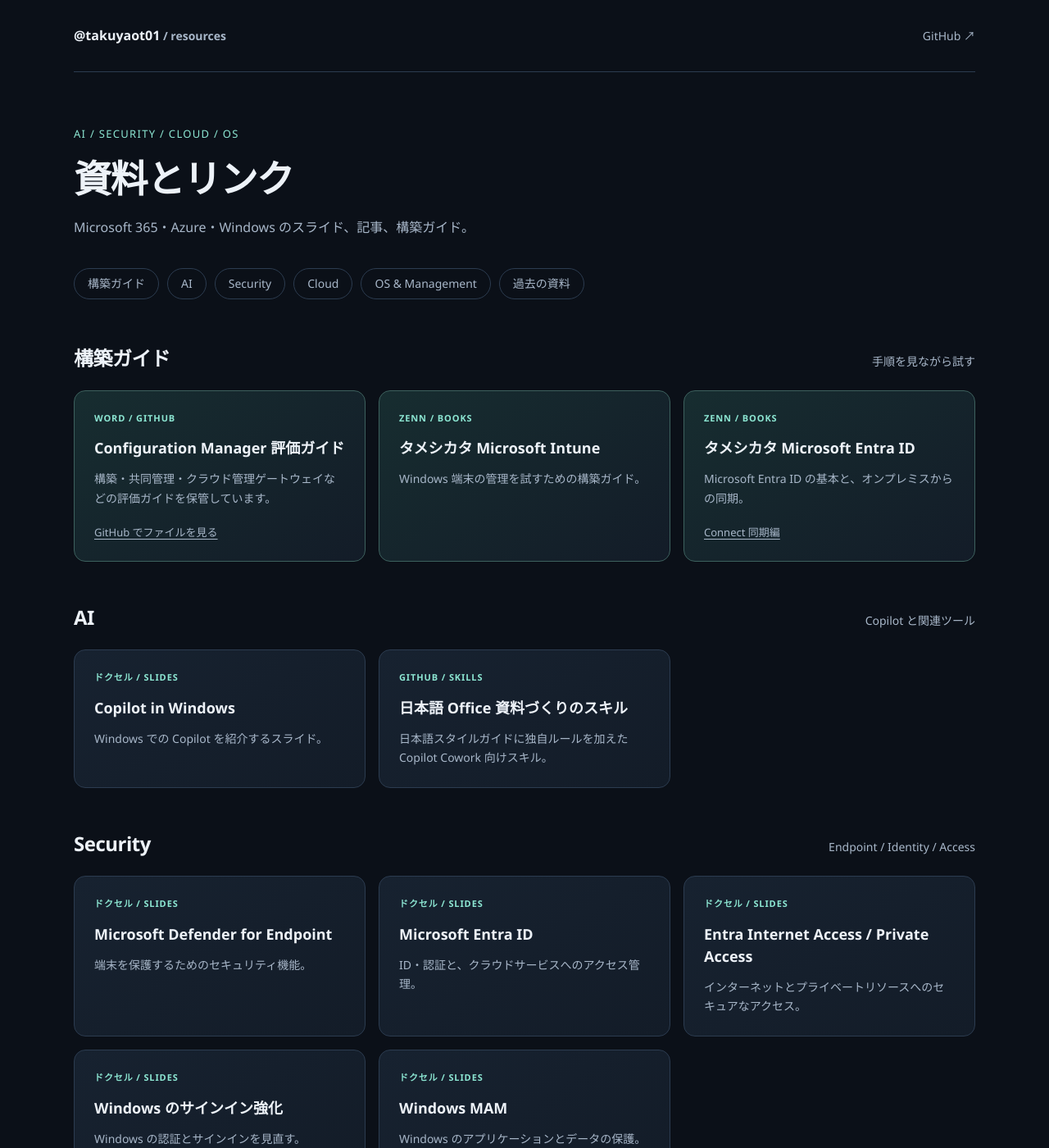
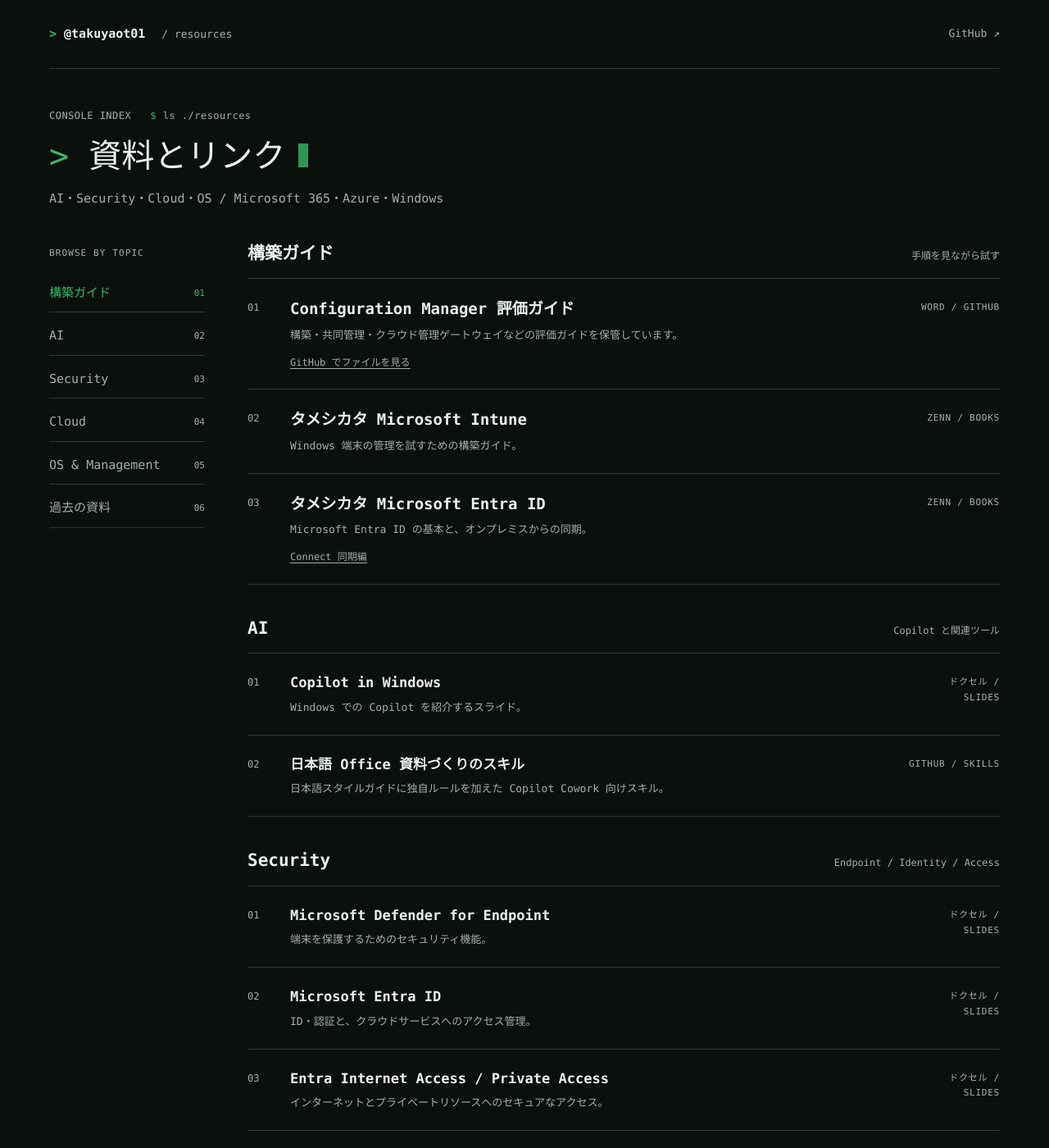
Before and after one commit to takuyaot01/takuyaot01.github.io, a Jekyll site: the page built from index.md, in a window 1280 px wide and 1400 px high. Shown: the whole window at 82% size. Built offline with Jekyll 4.4.1, drawn with Linux system fonts in a browser that asks for light colours; some of the changed text lies outside the part shown.

Commit message:
Apply the approved white console catalog design
Co-authored-by: Copilot <223556219+Copilot@users.noreply.github.com>

```diff
--- a/_layouts/home.html
+++ b/_layouts/home.html
@@ -10,14 +10,15 @@
 </head>
 <body>
   <a class="skip-link" href="#main">本文へスキップ</a>
-  <header class="site-header shell">
-    <a class="site-name" href="{{ '/' | relative_url }}">@takuyaot01<span> / resources</span></a>
-    <a class="github-link" href="https://github.com/takuyaot01">GitHub <span aria-hidden="true">&#8599;</span></a>
+  <div class="wrap">
+    <header class="topbar">
+      <a class="brand" href="{{ '/' | relative_url }}">@takuyaot01<span> / resources</span></a>
+      <nav class="toplinks" aria-label="上部リンク">
+        <a href="https://github.com/takuyaot01">GitHub <span aria-hidden="true">&#8599;</span></a>
+      </nav>
     </header>
-  <main id="main" class="shell">
     {{ content }}
-  </main>
-  <footer class="site-footer shell">
+    <footer class="footer">
       <p>takuyaot01 <span aria-hidden="true">&middot;</span> Microsoft 365 / Azure / Windows</p>
       <nav aria-label="プロフィール">
         <a href="https://x.com/takuyaot01">X</a>
@@ -27,5 +28,6 @@
         <a href="https://www.slideshare.net/takuyaot/presentations">SlideShare</a>
       </nav>
     </footer>
+  </div>
 </body>
 </html>
--- a/assets/css/home.css
+++ b/assets/css/home.css
@@ -1,29 +1,38 @@
 :root {
   color-scheme: dark;
-  --background: #0b1018;
-  --surface: #131c28;
-  --border: #2c3c50;
-  --text: #edf2f8;
-  --muted: #a8b7c9;
-  --accent: #8ce6d2;
+  --bg: #0b100d;
+  --line: #2e3932;
+  --text: #edf1ee;
+  --muted: #a4afa8;
+  --accent: #36b969;
 }
 
 * { box-sizing: border-box; }
 html { scroll-padding-top: 24px; }
 body {
   margin: 0;
-  background: var(--background);
+  background: var(--bg);
   color: var(--text);
-  font: 16px/1.7 "Segoe UI", "Hiragino Kaku Gothic ProN", Meiryo, sans-serif;
+  font: 15px/1.7 "Cascadia Mono", Consolas, "BIZ UDGothic", "MS Gothic", monospace;
 }
 a { color: inherit; text-decoration: none; }
-a:hover { color: var(--accent); }
-a:focus-visible, summary:focus-visible {
-  outline: 2px solid var(--accent);
-  outline-offset: 5px;
-  border-radius: 3px;
+a:hover { color: #82e6a4; }
+a:focus-visible, summary:focus-visible { outline: 2px solid var(--accent); outline-offset: 5px; }
+h1, h2, h3, p { margin: 0; }
+h1 { font-size: clamp(28px, 4vw, 40px); line-height: 1.3; font-weight: 500; }
+h1::after {
+  content: "";
+  display: inline-block;
+  width: .3em;
+  height: .72em;
+  margin-left: .4em;
+  background: var(--accent);
+  vertical-align: baseline;
+  opacity: .8;
 }
-.shell { width: min(1100px, calc(100% - 48px)); margin-inline: auto; }
+h2 { font-size: 21px; font-weight: 600; }
+h3 { font-size: 17px; line-height: 1.55; }
+.wrap { width: min(1160px, calc(100% - 64px)); margin-inline: auto; }
 .skip-link {
   position: absolute;
   left: 24px;
@@ -31,105 +40,66 @@ a:focus-visible, summary:focus-visible {
   z-index: 1;
   padding: 8px 16px;
   background: var(--accent);
-  color: var(--background);
+  color: var(--bg);
 }
-.skip-link:focus { top: 12px; color: var(--background); }
-.site-header {
-  display: flex;
-  align-items: center;
-  justify-content: space-between;
-  gap: 16px;
-  min-height: 88px;
-  border-bottom: 1px solid var(--border);
+.skip-link:focus { top: 12px; color: var(--bg); }
+.topbar { display: flex; justify-content: space-between; align-items: center; gap: 20px; min-height: 84px; border-bottom: 1px solid var(--line); }
+.brand { font-weight: 600; }
+.brand::before { content: "> "; color: var(--accent); }
+.brand span { color: var(--muted); font-size: 13px; font-weight: 400; margin-left: 12px; }
+.toplinks { display: flex; flex-wrap: wrap; gap: 24px; font-size: 13px; color: var(--muted); }
+.kicker { color: var(--muted); font: 12px/1.5 Consolas, monospace; letter-spacing: .04em; }
+.prompt { color: var(--accent); }
+.intro { padding: 48px 0 36px; }
+.intro h1 { margin: 14px 0; }
+.intro > p:last-child, .description { color: var(--muted); }
+.label { color: var(--muted); font-size: 11px; text-transform: uppercase; letter-spacing: .07em; }
+.related { margin-top: 12px; font-size: 12px; color: var(--muted); }
+.related a { text-decoration: underline; text-underline-offset: 3px; }
+.catalog-layout { display: grid; grid-template-columns: 190px minmax(0, 1fr); gap: 52px; }
+.side { align-self: start; position: sticky; top: 24px; padding-top: 10px; }
+.side-title { color: var(--muted); font: 11px Consolas, monospace; letter-spacing: .1em; margin-bottom: 20px; }
+.side nav { display: grid; gap: 6px; }
+.side a { display: flex; justify-content: space-between; gap: 12px; padding: 10px 0; color: var(--muted); border-bottom: 1px solid var(--line); }
+.side a:first-child { color: var(--accent); }
+.side .number { font: 11px Consolas, monospace; align-self: center; }
+.collection { margin-bottom: 36px; }
+.section-head { display: flex; align-items: baseline; justify-content: space-between; gap: 16px; padding: 0 0 12px; border-bottom: 1px solid var(--line); }
+.section-head p { color: var(--muted); font-size: 12px; }
+.item { display: grid; grid-template-columns: 36px minmax(0, 1fr) 112px; gap: 16px; padding: 22px 0; border-bottom: 1px solid var(--line); }
+.item:hover { background: #0b1b11; }
+.item-number { color: var(--muted); font: 12px Consolas, monospace; padding-top: 6px; }
+.item .label { text-align: right; padding-top: 4px; }
+.item h3 { margin-bottom: 6px; }
+.item .description { font-size: 13px; }
+.collection:first-child .item h3 { font-size: 19px; }
+.archive { margin: 40px 0 0; }
+.archive h2 { margin-bottom: 8px; }
+.archive-intro { color: var(--muted); font-size: 13px; margin-bottom: 16px; }
+.archive details { border-top: 1px solid var(--line); }
+.archive summary { padding: 16px 0; cursor: pointer; }
+.archive ul { padding-left: 22px; margin: 0 0 24px; }
+.archive li { margin: 10px 0; color: var(--muted); font-size: 13px; }
+.archive a { text-decoration: underline; text-underline-offset: 3px; }
+.footer { display: flex; justify-content: space-between; flex-wrap: wrap; gap: 16px; border-top: 1px solid var(--line); margin-top: 40px; padding: 24px 0 32px; color: var(--muted); font-size: 12px; }
+.footer nav { display: flex; flex-wrap: wrap; gap: 20px; }
+@media (max-width: 700px) {
+  .wrap { width: calc(100% - 32px); }
+  .topbar { min-height: 72px; }
+  .brand span { display: none; }
+  .toplinks { gap: 16px; }
+  .intro { padding-top: 32px; }
+  .catalog-layout { grid-template-columns: 1fr; gap: 24px; }
+  .side { position: static; padding: 0; }
+  .side-title { display: none; }
+  .side nav { display: flex; flex-wrap: wrap; gap: 6px 20px; }
+  .side a { padding: 6px 0; border: 0; font-size: 13px; }
+  .side .number { display: none; }
+  .item { grid-template-columns: 24px minmax(0, 1fr); gap: 12px; }
+  .item .label { grid-column: 2; text-align: left; padding: 0; }
+  .section-head { align-items: start; }
+  .section-head p { display: none; }
 }
-.site-name { font-weight: 600; }
-.site-name span, .github-link { color: var(--muted); font-size: 14px; }
-.hero { padding: 64px 0 36px; }
-.eyebrow { margin: 0 0 14px; color: var(--accent); font-size: 13px; letter-spacing: .1em; }
-h1 { margin: 0 0 16px; font-size: clamp(30px, 5vw, 46px); line-height: 1.3; letter-spacing: -.03em; }
-.hero p:last-child { margin: 0; color: var(--muted); }
-.category-nav {
-  display: flex;
-  flex-wrap: wrap;
-  gap: 10px;
-  margin-bottom: 52px;
+@media (prefers-reduced-motion: no-preference) {
+  a { transition: color .15s ease; }
 }
-.category-nav a {
-  padding: 6px 16px;
-  border: 1px solid var(--border);
-  border-radius: 24px;
-  color: var(--muted);
-  font-size: 14px;
-}
-.category-nav a:hover { border-color: var(--accent); color: var(--accent); }
-.collection { margin-bottom: 48px; }
-.section-heading {
-  display: flex;
-  justify-content: space-between;
-  align-items: baseline;
-  gap: 16px;
-  margin-bottom: 18px;
-}
-h2 { margin: 0; font-size: 24px; font-weight: 600; letter-spacing: -.02em; }
-.section-heading p { margin: 0; color: var(--muted); font-size: 14px; }
-.cards { display: grid; grid-template-columns: repeat(3, minmax(0, 1fr)); gap: 16px; }
-.card {
-  display: flex;
-  flex-direction: column;
-  min-width: 0;
-  padding: 24px;
-  border: 1px solid var(--border);
-  border-radius: 14px;
-  background: linear-gradient(145deg, #172230, var(--surface));
-}
-.card:focus-within { border-color: var(--accent); }
-.card .label {
-  align-self: flex-start;
-  margin: 0 0 14px;
-  color: var(--accent);
-  font-size: 11px;
-  font-weight: 600;
-  letter-spacing: .08em;
-  text-transform: uppercase;
-}
-.card h3 { margin: 0 0 12px; font-size: 18px; line-height: 1.5; }
-.card h3 a { display: inline-block; overflow-wrap: anywhere; }
-.card p { margin: 0; color: var(--muted); font-size: 14px; }
-.card .related { margin-top: auto; padding-top: 18px; font-size: 13px; }
-.related a, .archive a { text-decoration: underline; text-underline-offset: 3px; }
-.guide-card { border-color: #3d615e; background: linear-gradient(145deg, #172d30, var(--surface)); }
-.archive { padding-top: 12px; }
-.archive-intro { margin: 12px 0 22px; color: var(--muted); font-size: 14px; }
-.archive details { border-top: 1px solid var(--border); }
-.archive details:last-child { border-bottom: 1px solid var(--border); }
-.archive summary { padding: 18px 4px; cursor: pointer; font-weight: 600; }
-.archive summary:hover { color: var(--accent); }
-.archive ul { margin: 0 0 24px; padding-left: 28px; }
-.archive li { margin: 12px 0; padding-left: 4px; color: var(--muted); font-size: 14px; }
-.site-footer {
-  display: flex;
-  justify-content: space-between;
-  flex-wrap: wrap;
-  gap: 16px;
-  padding-block: 28px 36px;
-  border-top: 1px solid var(--border);
-  color: var(--muted);
-  font-size: 13px;
-}
-.site-footer p { margin: 0; }
-.site-footer nav { display: flex; flex-wrap: wrap; gap: 20px; }
-@media (max-width: 900px) {
-  .cards { grid-template-columns: repeat(2, minmax(0, 1fr)); }
-}
-@media (max-width: 600px) {
-  .shell { width: calc(100% - 32px); }
-  .site-header { min-height: 72px; }
-  .site-name span { display: none; }
-  .hero { padding-top: 40px; }
-  .category-nav { margin-bottom: 36px; }
-  .section-heading { display: block; }
-  .section-heading p { margin-top: 4px; }
-  .cards { grid-template-columns: 1fr; }
-  .card { padding: 22px; }
-  .collection { margin-bottom: 36px; }
-}
--- a/index.md
+++ b/index.md
@@ -4,150 +4,202 @@ title: 資料とリンク
 description: AI・Security・Cloud・OS に関するスライド、記事、構築ガイドへのリンク集。
 ---
 
-<div class="hero">
-  <p class="eyebrow">AI / SECURITY / CLOUD / OS</p>
-  <h1>資料とリンク</h1>
-  <p>Microsoft 365・Azure・Windows のスライド、記事、構築ガイド。</p>
+<div class="intro">
+  <p class="kicker">CONSOLE INDEX &nbsp; <span class="prompt" aria-hidden="true">$</span> ls ./resources</p>
+  <h1><span class="prompt" aria-hidden="true">&gt; </span>資料とリンク</h1>
+  <p>AI・Security・Cloud・OS / Microsoft 365・Azure・Windows</p>
 </div>
 
-<nav class="category-nav" aria-label="資料のカテゴリ">
-  <a href="#guides">構築ガイド</a>
-  <a href="#ai">AI</a>
-  <a href="#security">Security</a>
-  <a href="#cloud">Cloud</a>
-  <a href="#os">OS &amp; Management</a>
-  <a href="#archive">過去の資料</a>
-</nav>
+<div class="catalog-layout">
+<aside class="side">
+  <p class="side-title">BROWSE BY TOPIC</p>
+  <nav aria-label="資料のカテゴリ">
+    <a href="#guides"><span>構築ガイド</span><span class="number" aria-hidden="true">01</span></a>
+    <a href="#ai"><span>AI</span><span class="number" aria-hidden="true">02</span></a>
+    <a href="#security"><span>Security</span><span class="number" aria-hidden="true">03</span></a>
+    <a href="#cloud"><span>Cloud</span><span class="number" aria-hidden="true">04</span></a>
+    <a href="#os"><span>OS &amp; Management</span><span class="number" aria-hidden="true">05</span></a>
+    <a href="#archive"><span>過去の資料</span><span class="number" aria-hidden="true">06</span></a>
+  </nav>
+</aside>
 
+<main id="main">
 <section id="guides" class="collection" aria-labelledby="guides-heading">
-  <div class="section-heading"><h2 id="guides-heading">構築ガイド</h2><p>手順を見ながら試す</p></div>
-  <div class="cards">
-    <article class="card guide-card">
-      <span class="label">Word / GitHub</span>
+  <div class="section-head"><h2 id="guides-heading">構築ガイド</h2><p>手順を見ながら試す</p></div>
+  <article class="item">
+    <span class="item-number" aria-hidden="true">01</span>
+    <div>
       <h3><a href="./cmdocs.html">Configuration Manager 評価ガイド</a></h3>
-      <p>構築・共同管理・クラウド管理ゲートウェイなどの評価ガイドを保管しています。</p>
+      <p class="description">構築・共同管理・クラウド管理ゲートウェイなどの評価ガイドを保管しています。</p>
       <p class="related"><a href="https://github.com/takuyaot01/cmdocs">GitHub でファイルを見る</a></p>
-    </article>
-    <article class="card guide-card">
-      <span class="label">Zenn / Books</span>
+    </div>
+    <span class="label">Word / GitHub</span>
+  </article>
+  <article class="item">
+    <span class="item-number" aria-hidden="true">02</span>
+    <div>
       <h3><a href="https://zenn.dev/takuyaot/books/94c40d93cfb326">タメシカタ Microsoft Intune</a></h3>
-      <p>Windows 端末の管理を試すための構築ガイド。</p>
-    </article>
-    <article class="card guide-card">
-      <span class="label">Zenn / Books</span>
+      <p class="description">Windows 端末の管理を試すための構築ガイド。</p>
+    </div>
+    <span class="label">Zenn / Books</span>
+  </article>
+  <article class="item">
+    <span class="item-number" aria-hidden="true">03</span>
+    <div>
       <h3><a href="https://zenn.dev/takuyaot/books/45d4f4494a63ce">タメシカタ Microsoft Entra ID</a></h3>
-      <p>Microsoft Entra ID の基本と、オンプレミスからの同期。</p>
+      <p class="description">Microsoft Entra ID の基本と、オンプレミスからの同期。</p>
       <p class="related"><a href="https://zenn.dev/takuyaot/books/9fe2a66d806609">Connect 同期編</a></p>
-    </article>
-  </div>
+    </div>
+    <span class="label">Zenn / Books</span>
+  </article>
 </section>
 
 <section id="ai" class="collection" aria-labelledby="ai-heading">
-  <div class="section-heading"><h2 id="ai-heading">AI</h2><p>Copilot と関連ツール</p></div>
-  <div class="cards">
-    <article class="card">
-      <span class="label">ドクセル / Slides</span>
+  <div class="section-head"><h2 id="ai-heading">AI</h2><p>Copilot と関連ツール</p></div>
+  <article class="item">
+    <span class="item-number" aria-hidden="true">01</span>
+    <div>
       <h3><a href="https://www.docswell.com/s/takuyaot/ZYW4QP-copilotinwindows">Copilot in Windows</a></h3>
-      <p>Windows での Copilot を紹介するスライド。</p>
-    </article>
-    <article class="card">
-      <span class="label">GitHub / Skills</span>
+      <p class="description">Windows での Copilot を紹介するスライド。</p>
+    </div>
+    <span class="label">ドクセル / Slides</span>
+  </article>
+  <article class="item">
+    <span class="item-number" aria-hidden="true">02</span>
+    <div>
       <h3><a href="https://github.com/takuyaot01/ms-japanese-style-docs-plus">日本語 Office 資料づくりのスキル</a></h3>
-      <p>日本語スタイルガイドに独自ルールを加えた Copilot Cowork 向けスキル。</p>
-    </article>
-  </div>
+      <p class="description">日本語スタイルガイドに独自ルールを加えた Copilot Cowork 向けスキル。</p>
+    </div>
+    <span class="label">GitHub / Skills</span>
+  </article>
 </section>
 
 <section id="security" class="collection" aria-labelledby="security-heading">
-  <div class="section-heading"><h2 id="security-heading">Security</h2><p>Endpoint / Identity / Access</p></div>
-  <div class="cards">
-    <article class="card">
-      <span class="label">ドクセル / Slides</span>
+  <div class="section-head"><h2 id="security-heading">Security</h2><p>Endpoint / Identity / Access</p></div>
+  <article class="item">
+    <span class="item-number" aria-hidden="true">01</span>
+    <div>
       <h3><a href="https://www.docswell.com/s/takuyaot/ZDE446-mde">Microsoft Defender for Endpoint</a></h3>
-      <p>端末を保護するためのセキュリティ機能。</p>
-    </article>
-    <article class="card">
-      <span class="label">ドクセル / Slides</span>
+      <p class="description">端末を保護するためのセキュリティ機能。</p>
+    </div>
+    <span class="label">ドクセル / Slides</span>
+  </article>
+  <article class="item">
+    <span class="item-number" aria-hidden="true">02</span>
+    <div>
       <h3><a href="https://www.docswell.com/s/takuyaot/5DE47L-entraid">Microsoft Entra ID</a></h3>
-      <p>ID・認証と、クラウドサービスへのアクセス管理。</p>
-    </article>
-    <article class="card">
-      <span class="label">ドクセル / Slides</span>
+      <p class="description">ID・認証と、クラウドサービスへのアクセス管理。</p>
+    </div>
+    <span class="label">ドクセル / Slides</span>
+  </article>
+  <article class="item">
+    <span class="item-number" aria-hidden="true">03</span>
+    <div>
       <h3><a href="https://www.docswell.com/s/takuyaot/ZM1E4G-eiaepa">Entra Internet Access / Private Access</a></h3>
-      <p>インターネットとプライベートリソースへのセキュアなアクセス。</p>
-    </article>
-    <article class="card">
-      <span class="label">ドクセル / Slides</span>
+      <p class="description">インターネットとプライベートリソースへのセキュアなアクセス。</p>
+    </div>
+    <span class="label">ドクセル / Slides</span>
+  </article>
+  <article class="item">
+    <span class="item-number" aria-hidden="true">04</span>
+    <div>
       <h3><a href="https://www.docswell.com/s/takuyaot/K4VEDQ-windows-sign-ins">Windows のサインイン強化</a></h3>
-      <p>Windows の認証とサインインを見直す。</p>
-    </article>
-    <article class="card">
-      <span class="label">ドクセル / Slides</span>
+      <p class="description">Windows の認証とサインインを見直す。</p>
+    </div>
+    <span class="label">ドクセル / Slides</span>
+  </article>
+  <article class="item">
+    <span class="item-number" aria-hidden="true">05</span>
+    <div>
       <h3><a href="https://www.docswell.com/s/takuyaot/Z6Y2W9-windowsmam">Windows MAM</a></h3>
-      <p>Windows のアプリケーションとデータの保護。</p>
-    </article>
-  </div>
+      <p class="description">Windows のアプリケーションとデータの保護。</p>
+    </div>
+    <span class="label">ドクセル / Slides</span>
+  </article>
 </section>
 
 <section id="cloud" class="collection" aria-labelledby="cloud-heading">
-  <div class="section-heading"><h2 id="cloud-heading">Cloud</h2><p>Windows 365 / Azure Virtual Desktop</p></div>
-  <div class="cards">
-    <article class="card">
-      <span class="label">ドクセル / Slides</span>
+  <div class="section-head"><h2 id="cloud-heading">Cloud</h2><p>Windows 365 / Azure Virtual Desktop</p></div>
+  <article class="item">
+    <span class="item-number" aria-hidden="true">01</span>
+    <div>
       <h3><a href="https://www.docswell.com/s/takuyaot/ZQRJ6R-w365">Windows 365</a></h3>
-      <p>クラウド PC の仕組みと使い方。</p>
-    </article>
-    <article class="card">
-      <span class="label">ドクセル / Slides</span>
+      <p class="description">クラウド PC の仕組みと使い方。</p>
+    </div>
+    <span class="label">ドクセル / Slides</span>
+  </article>
+  <article class="item">
+    <span class="item-number" aria-hidden="true">02</span>
+    <div>
       <h3><a href="https://www.docswell.com/s/takuyaot/5J4V91-avd">Azure Virtual Desktop</a></h3>
-      <p>Azure 上で利用するデスクトップ仮想化。</p>
-    </article>
-    <article class="card">
-      <span class="label">Zenn / Books</span>
+      <p class="description">Azure 上で利用するデスクトップ仮想化。</p>
+    </div>
+    <span class="label">ドクセル / Slides</span>
+  </article>
+  <article class="item">
+    <span class="item-number" aria-hidden="true">03</span>
+    <div>
       <h3><a href="https://zenn.dev/takuyaot/books/7b576df97e9f22">Windows 365 Enterprise 構築ガイド</a></h3>
-      <p>フルクラウド環境での構築手順。</p>
+      <p class="description">フルクラウド環境での構築手順。</p>
       <p class="related"><a href="https://zenn.dev/takuyaot/books/60c3ced87ba86f">ハイブリッド編</a> / <a href="https://zenn.dev/takuyaot/books/507584243171c2">Business 編</a></p>
-    </article>
-    <article class="card">
-      <span class="label">Zenn / Books</span>
+    </div>
+    <span class="label">Zenn / Books</span>
+  </article>
+  <article class="item">
+    <span class="item-number" aria-hidden="true">04</span>
+    <div>
       <h3><a href="https://zenn.dev/takuyaot/books/96ae44ae07c1ee">Azure Virtual Desktop 構築ガイド</a></h3>
-      <p>シンプルなシングル構成から始める。</p>
+      <p class="description">シンプルなシングル構成から始める。</p>
       <p class="related"><a href="https://zenn.dev/takuyaot/books/2eba3dfac1a011">カンタン マルチ編</a></p>
-    </article>
-  </div>
+    </div>
+    <span class="label">Zenn / Books</span>
+  </article>
 </section>
 
 <section id="os" class="collection" aria-labelledby="os-heading">
-  <div class="section-heading"><h2 id="os-heading">OS &amp; Management</h2><p>Windows と端末管理</p></div>
-  <div class="cards">
-    <article class="card">
-      <span class="label">ドクセル / Slides</span>
+  <div class="section-head"><h2 id="os-heading">OS &amp; Management</h2><p>Windows と端末管理</p></div>
+  <article class="item">
+    <span class="item-number" aria-hidden="true">01</span>
+    <div>
       <h3><a href="https://www.docswell.com/s/takuyaot/K988RX-intune">Microsoft Intune</a></h3>
-      <p>クラウドからの端末管理。</p>
+      <p class="description">クラウドからの端末管理。</p>
       <p class="related"><a href="https://www.docswell.com/s/takuyaot/K6YPGW-intunesuite">Intune Suite</a></p>
-    </article>
-    <article class="card">
-      <span class="label">ドクセル / Slides</span>
+    </div>
+    <span class="label">ドクセル / Slides</span>
+  </article>
+  <article class="item">
+    <span class="item-number" aria-hidden="true">02</span>
+    <div>
       <h3><a href="https://www.docswell.com/s/takuyaot/ZGXWR9-ConfigMgr">Configuration Manager</a></h3>
-      <p>クライアント管理インフラと関連機能。</p>
-    </article>
-    <article class="card">
-      <span class="label">ドクセル / Slides</span>
+      <p class="description">クライアント管理インフラと関連機能。</p>
+    </div>
+    <span class="label">ドクセル / Slides</span>
+  </article>
+  <article class="item">
+    <span class="item-number" aria-hidden="true">03</span>
+    <div>
       <h3><a href="https://www.docswell.com/s/takuyaot/KQ8RX3-dts2022-WindowsUpdate">Windows 更新管理</a></h3>
-      <p>Windows 更新プログラムの管理と展開。</p>
+      <p class="description">Windows 更新プログラムの管理と展開。</p>
       <p class="related"><a href="https://www.docswell.com/s/takuyaot/Z7RR26-wsus">WSUS</a></p>
-    </article>
-    <article class="card">
-      <span class="label">ドクセル / Slides</span>
+    </div>
+    <span class="label">ドクセル / Slides</span>
+  </article>
+  <article class="item">
+    <span class="item-number" aria-hidden="true">04</span>
+    <div>
       <h3><a href="https://www.docswell.com/s/takuyaot/K3GMYD-PR24-windows-network">Windows のネットワーク最適化</a></h3>
-      <p>更新プログラムなどの配信を効率化する機能。</p>
-    </article>
-    <article class="card">
-      <span class="label">ドクセル / Slides</span>
+      <p class="description">更新プログラムなどの配信を効率化する機能。</p>
+    </div>
+    <span class="label">ドクセル / Slides</span>
+  </article>
+  <article class="item">
+    <span class="item-number" aria-hidden="true">05</span>
+    <div>
       <h3><a href="https://www.docswell.com/s/takuyaot/59VRG1-MMC-for-Ent">Microsoft Connected Cache</a></h3>
-      <p>組織内でのコンテンツ配信とキャッシュ。</p>
-    </article>
-  </div>
+      <p class="description">組織内でのコンテンツ配信とキャッシュ。</p>
+    </div>
+    <span class="label">ドクセル / Slides</span>
+  </article>
 </section>
 
 <section id="archive" class="collection archive" aria-labelledby="archive-heading">
@@ -203,3 +255,5 @@ description: AI・Security・Cloud・OS に関するスライド、記事、構
     </ul>
   </details>
 </section>
+</main>
+</div>
```
Lines whose indentation alone changed are shown as unchanged.
